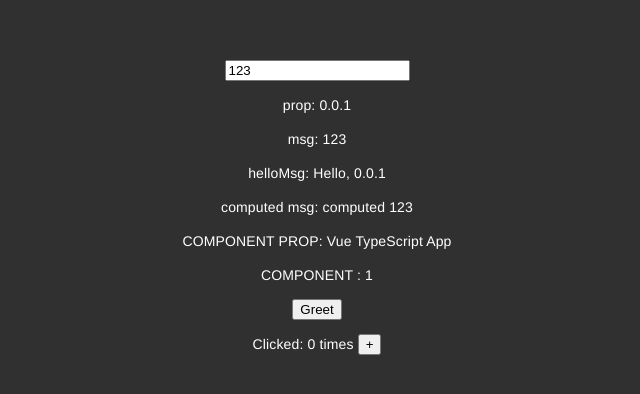
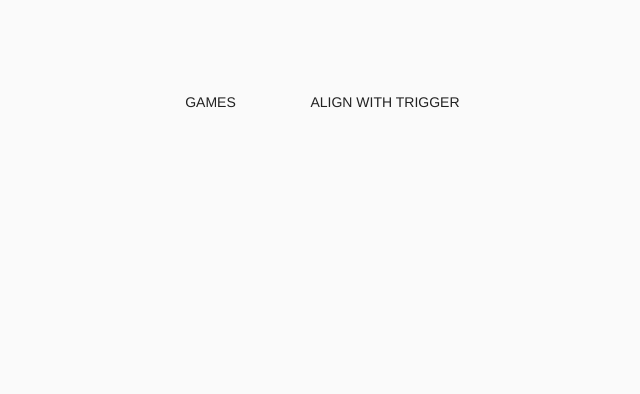
Before and after one commit to zlatnaspirala/vuletube, a Vue app in the folder vue-ts-starter/: page / in a window 1280 px wide. Shown: the top 394 px of the page, without its empty margins (323-963 px from the left). Built offline with nearby package versions, Linux system fonts and the light colour scheme.

Commit message:
Test scss

```diff
--- a/vue-ts-starter/src/App.vue
+++ b/vue-ts-starter/src/App.vue
@@ -2,14 +2,15 @@
 <template>
   <div id="app">
 
-    <input v-model="msg">
+    <myHeader msg="Welcome"></myHeader>
+    <!--input v-model="msg">
     <p>prop: {{ AppPropVersion }}</p>
     <p>msg: {{ msg }}</p>
     <p>helloMsg: {{ helloMsg }}</p>
     <p>computed msg: {{ computedMsg }}</p>
     <HelloWorld ref="HelloWorld" msg="Vue TypeScript App" />
     <p> <button @click="greet">Greet</button> </p>
-    <p> Clicked: {{ count }} times <button @click="increment">+</button> </p>
+    <p> Clicked: {{ count }} times <button @click="increment">+</button> </p-->
 
   </div>
 </template>
@@ -18,12 +19,15 @@
 
   import Vue from 'vue'
   import { Component } from 'vue-property-decorator';
-  import HelloWorld from './components/HelloWorld.vue';
+  // import HelloWorld from './components/HelloWorld.vue';
+  import myHeader from './components/myHeader.vue';
   import { mapState, mapMutations } from 'vuex';
 
   import VueMaterial from 'vue-material'
   import 'vue-material/dist/vue-material.min.css'
   import 'vue-material/dist/theme/black-green-dark.css' // This line here
+  import './styles/style.scss'
+
   Vue.use(VueMaterial)
 
   /**
@@ -39,7 +43,7 @@
   // Register for components
   @Component({
     components: {
-      HelloWorld,
+      myHeader
     },
     // Vuex's component binding helper can use here
     computed: mapState([
@@ -53,7 +57,7 @@
   export default class App extends AppProps {
 
     // annotate refs type
-    $refs!: { HelloWorld: HelloWorld }
+    $refs!: { myHeader: myHeader }
 
     // additional declaration is needed
     // when you declare some properties in `Component` decorator
@@ -69,7 +73,7 @@
     // method
     greet (): void {
       console.log('Greeting: ' + this.msg)
-      this.$refs.HelloWorld.sayHello()
+      // this.$refs.myHeader.sayHello()
     }
 
     // computed
--- a/vue-ts-starter/src/components/HelloWorld.vue
+++ b/vue-ts-starter/src/components/HelloWorld.vue
@@ -22,7 +22,7 @@
     // @Prop() msg: string
 
     helloTimes: number = 0
-    test: string = 'Nikola test'
+    test1: string = 'Nikola test'
     sayHello () {
       this.helloTimes++
     }
--- /dev/null
+++ b/vue-ts-starter/src/components/myHeader.vue
@@ -0,0 +1,69 @@
+<template>
+  <div>
+    <md-menu>
+      <md-button md-menu-trigger>Games</md-button>
+
+      <md-menu-content>
+        <md-menu-item>My Item 1</md-menu-item>
+        <md-menu-item>My Item 2</md-menu-item>
+      </md-menu-content>
+    </md-menu>
+
+    <md-menu md-size="medium" md-align-trigger>
+      <md-button md-menu-trigger>Align with trigger</md-button>
+
+      <md-menu-content>
+        <md-menu-item>
+          <md-button class="md-icon-button">
+            <md-icon>home</md-icon>
+          </md-button>
+        </md-menu-item>
+      </md-menu-content>
+    </md-menu>
+  </div>
+</template>
+
+<style lang="scss" scoped>
+  .md-menu {
+    margin: 24px;
+  }
+</style>
+
+<script lang="ts">
+  import Vue from 'vue'
+  import Component from 'vue-class-component'
+  // import { Prop } from 'vue-property-decorator';
+  import { mdMenu, mdButton , mdIcon } from 'vue-material'
+
+  const CompProps = Vue.extend({
+    props: {
+      msg: String
+    }
+  });
+
+  // Register for components
+  @Component({
+    components: {
+      mdButton,
+      mdMenu,
+      mdIcon
+    }
+  })
+
+  @Component
+  export default class myHeader extends CompProps {
+
+    // @Prop() msg: string
+
+    helloTimes: number = 0
+    test1: string = 'Nikola test'
+    sayHello () {
+      this.helloTimes++
+    }
+    greet (): void {
+      console.log('Greeting: ' + this.msg)
+      // this.$refs.HelloWorld.sayHello()
+    }
+
+  }
+</script>
--- /dev/null
+++ b/vue-ts-starter/src/styles/style.scss
@@ -0,0 +1,9 @@
+
+@import "~vue-material/dist/theme/engine"; // Import the theme engine
+
+@include md-register-theme("default", (
+  primary: md-get-palette-color(green, A200), // The primary color of your application
+  accent: md-get-palette-color(pink, 500) // The accent or secondary color
+));
+
+@import "~vue-material/dist/theme/all"; // Apply the theme
```
Also changed, not shown: 1 other file (tests, documents, lock files or other folders).
